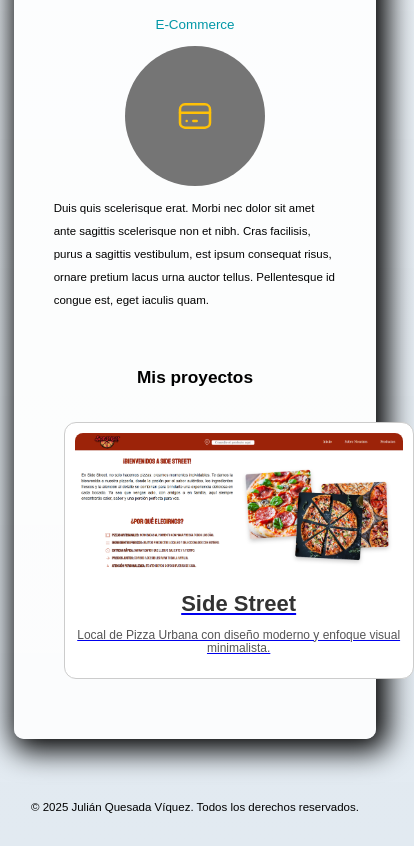
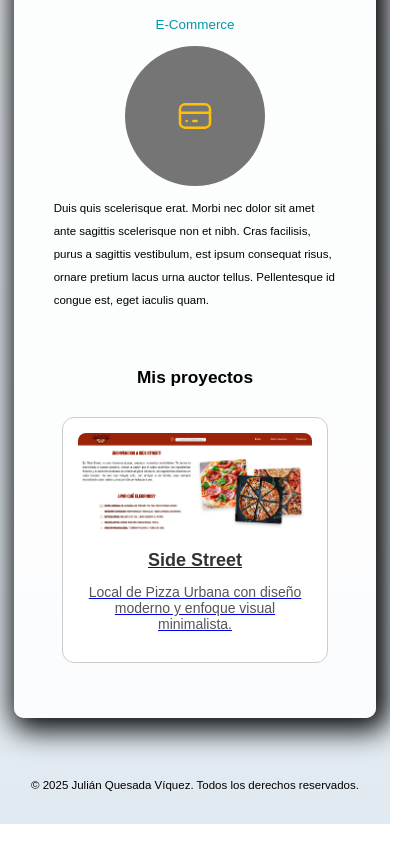
Before and after one commit to Fr4nc1sCR/WebPrincipal, a plain HTML site: page index.html in a window 390 px wide. Shown: the part 1146-1992 px from the top of the page, 414 px wide, since content can reach past the window. After the commit the page ends 1970 px from the top, so only its background shows below. Drawn offline with Linux system fonts and the light colour scheme.

Commit message:
Responsive now!

```diff
--- a/css/index.css
+++ b/css/index.css
@@ -604,4 +604,23 @@ body {
         row-gap: 2rem;
         column-gap: 0;
     }
+
+    .portafolio-grid {
+        grid-template-columns: none;
+        grid-template-rows: repeat(auto-fill, minmax(200px, 1fr));
+        padding: 1.5rem 0.8rem;
+        gap: 2rem;
+    }
+
+    .proyecto-card {
+        padding: 1.5rem;
+    }
+
+    .proyecto-card h3 {
+        font-size: 1.8rem;
+    }
+
+    .proyecto-card p {
+        font-size: 1.4rem;
+    }
 }
```
